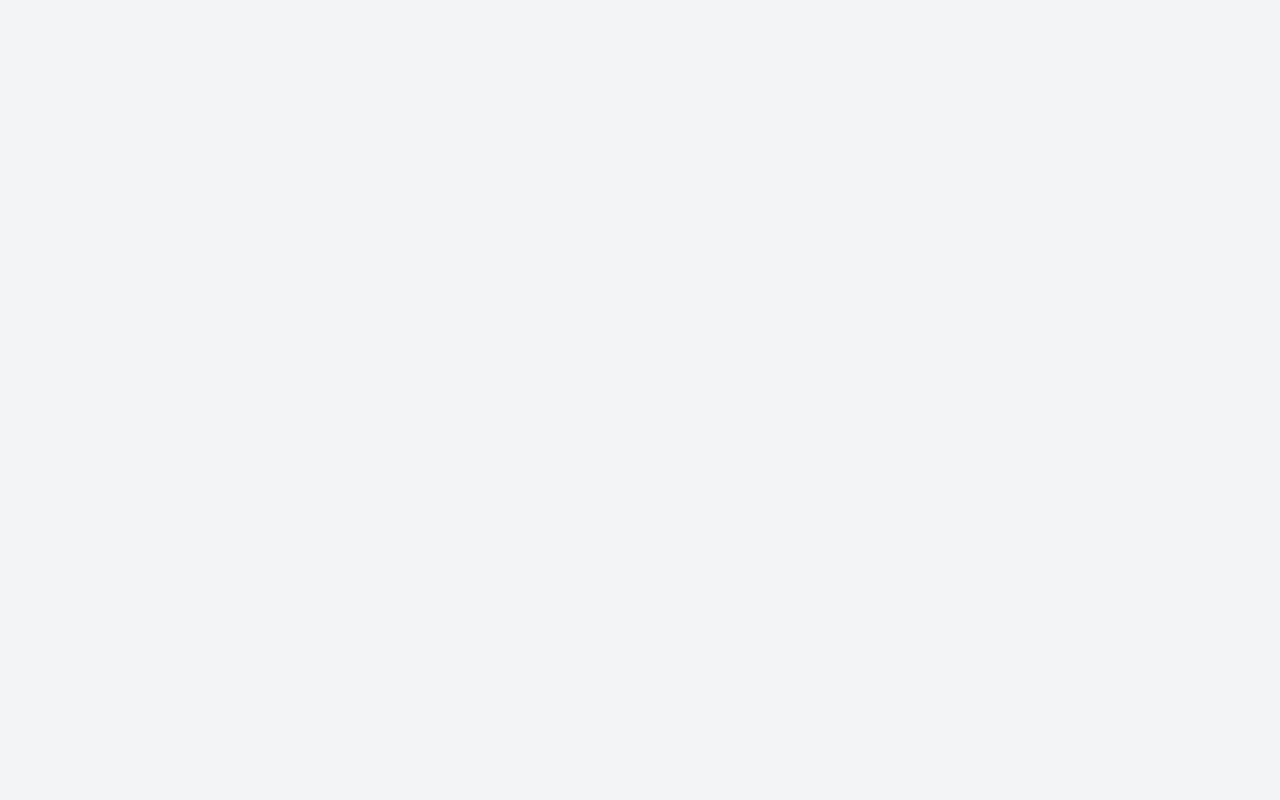
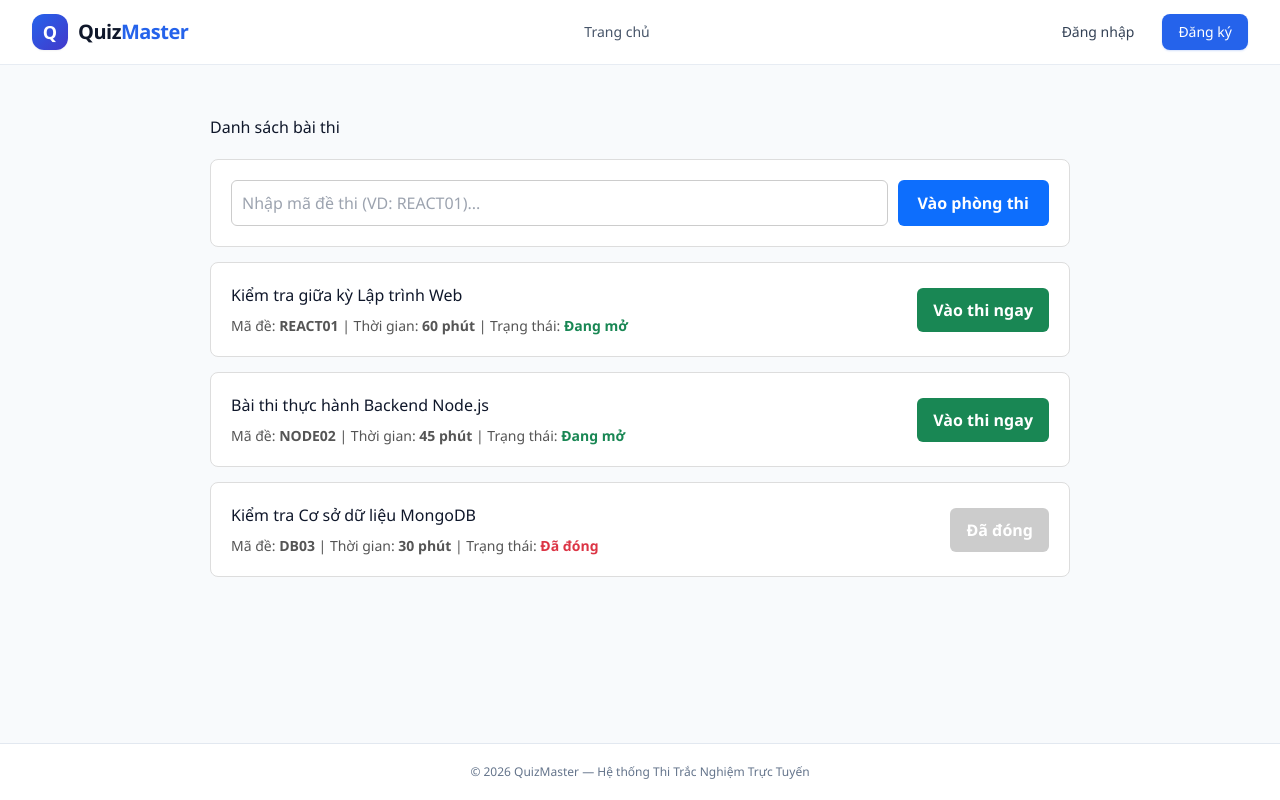
Before and after one commit to Ducvlm/1_LTW_CuoiKy, a React (Create React App) app in the folder cuoiky/: page /exams in a window 1280 px wide. Before the commit this address had no page. Built offline with nearby package versions, Linux system fonts and the light colour scheme.

Commit message:
hoàn thiện trang phòng thi

```diff
--- a/cuoiky/src/App.js
+++ b/cuoiky/src/App.js
@@ -6,6 +6,7 @@ import Home from './pages/Home';
 import Login from './pages/Login';
 import Register from './pages/Register';
 import ExamRoom from './pages/ExamRoom';
+import ExamList from './pages/ExamList';
 import AdminDashboard from './pages/AdminDashboard';
 import ProtectedRoute from './components/ProtectedRoute';
 
@@ -17,7 +18,8 @@ function App() {
           <Route index element={<Home />} />
           <Route path="login" element={<Login />} />
           <Route path="register" element={<Register />} />
-          <Route path="/thi" element={<ExamRoom />} />
+          <Route path="/exam-room" element={<ExamRoom />} />
+          <Route path="/exams" element={<ExamList />} />
           <Route
             path="admin"
             element={
--- /dev/null
+++ b/cuoiky/src/pages/ExamList.jsx
@@ -0,0 +1,134 @@
+import React, { useState } from 'react';
+import { useNavigate } from 'react-router-dom';
+
+
+const mockExams = [
+  { id: 1, code: 'REACT01', title: 'Kiểm tra giữa kỳ Lập trình Web', duration: 60, status: 'Đang mở' },
+  { id: 2, code: 'NODE02', title: 'Bài thi thực hành Backend Node.js', duration: 45, status: 'Đang mở' },
+  { id: 3, code: 'DB03', title: 'Kiểm tra Cơ sở dữ liệu MongoDB', duration: 30, status: 'Đã đóng' },
+];
+
+const ExamList = () => {
+  const [examCode, setExamCode] = useState('');
+  const [error, setError] = useState('');
+  const navigate = useNavigate();
+
+
+  const handleJoinByCode = (e) => {
+    e.preventDefault();
+    const foundExam = mockExams.find(
+      (ex) => ex.code.toUpperCase() === examCode.trim().toUpperCase()
+    );
+
+    if (!foundExam) {
+      setError(' Mã đề không tồn tại. Vui lòng kiểm tra lại!');
+      return;
+    }
+    if (foundExam.status !== 'Đang mở') {
+      setError(' Kỳ thi này hiện chưa mở hoặc đã đóng!');
+      return;
+    }
+
+    setError('');
+    navigate('/exam-room');
+  };
+
+  return (
+    <div style={{ maxWidth: '900px', margin: '30px auto', padding: '20px' }}>
+      <h2 style={{ marginBottom: '20px' }}>Danh sách bài thi</h2>
+
+
+      <form
+        onSubmit={handleJoinByCode}
+        style={{
+          display: 'flex',
+          gap: '10px',
+          marginBottom: '15px',
+          padding: '20px',
+          border: '1px solid #ddd',
+          borderRadius: '8px',
+          background: '#fff',
+        }}
+      >
+        <input
+          type="text"
+          placeholder="Nhập mã đề thi (VD: REACT01)..."
+          value={examCode}
+          onChange={(e) => setExamCode(e.target.value)}
+          style={{ flex: 1, padding: '10px', borderRadius: '6px', border: '1px solid #ccc' }}
+        />
+        <button
+          type="submit"
+          style={{
+            padding: '10px 20px',
+            background: '#0d6efd',
+            color: '#fff',
+            border: 'none',
+            borderRadius: '6px',
+            cursor: 'pointer',
+            fontWeight: 'bold',
+          }}
+        >
+          Vào phòng thi
+        </button>
+      </form>
+
+      {error && (
+        <p style={{ color: '#dc3545', fontWeight: 'bold', marginBottom: '20px' }}>
+          {error}
+        </p>
+      )}
+
+
+      <div style={{ display: 'flex', flexDirection: 'column', gap: '15px' }}>
+        {mockExams.map((exam) => (
+          <div
+            key={exam.id}
+            style={{
+              display: 'flex',
+              justifyContent: 'space-between',
+              alignItems: 'center',
+              padding: '20px',
+              border: '1px solid #ddd',
+              borderRadius: '8px',
+              background: '#fff',
+            }}
+          >
+            <div>
+              <h4 style={{ margin: '0 0 8px 0' }}>{exam.title}</h4>
+              <p style={{ margin: 0, color: '#555', fontSize: '14px' }}>
+                Mã đề: <strong>{exam.code}</strong> | Thời gian: <strong>{exam.duration} phút</strong> | Trạng thái:{' '}
+                <span
+                  style={{
+                    color: exam.status === 'Đang mở' ? '#198754' : '#dc3545',
+                    fontWeight: 'bold',
+                  }}
+                >
+                  {exam.status}
+                </span>
+              </p>
+            </div>
+
+            <button
+              disabled={exam.status !== 'Đang mở'}
+              onClick={() => navigate('/exam-room')}
+              style={{
+                padding: '10px 16px',
+                background: exam.status === 'Đang mở' ? '#198754' : '#ccc',
+                color: '#fff',
+                border: 'none',
+                borderRadius: '6px',
+                cursor: exam.status === 'Đang mở' ? 'pointer' : 'not-allowed',
+                fontWeight: 'bold',
+              }}
+            >
+              {exam.status === 'Đang mở' ? 'Vào thi ngay' : 'Đã đóng'}
+            </button>
+          </div>
+        ))}
+      </div>
+    </div>
+  );
+};
+
+export default ExamList;
--- a/cuoiky/src/pages/ExamRoom.jsx
+++ b/cuoiky/src/pages/ExamRoom.jsx
@@ -4,7 +4,11 @@ import React, { useState, useEffect } from 'react';
 const mockQuestions = [
   { id: 1, text: "React được phát triển bởi công ty nào?", options: ["Google", "Facebook", "Microsoft", "Apple"] },
   { id: 2, text: "Hook nào dùng để quản lý state cơ bản nhất?", options: ["useEffect", "useContext", "useState", "useReducer"] },
-  { id: 3, text: "Để chuyển trang trong React Router v6, ta dùng hook nào?", options: ["useHistory", "useNavigate", "useRouter", "useTransition"] }
+  { id: 3, text: "Để chuyển trang trong React Router v6, ta dùng hook nào?", options: ["useHistory", "useNavigate", "useRouter", "useTransition"] },
+  { id: 4, text: "React được phát triển bởi công ty nào?", options: ["Google", "Facebook", "Microsoft", "Apple"] },
+  { id: 5, text: "Hook nào dùng để quản lý state cơ bản nhất?", options: ["useEffect", "useContext", "useState", "useReducer"] },
+  { id: 6, text: "Để chuyển trang trong React Router v6, ta dùng hook nào?", options: ["useHistory", "useNavigate", "useRouter", "useTransition"] },
+  { id: 7, text: "Để chuyển trang trong React Router v6, ta dùng hook nào?", options: ["useHistory", "useNavigate", "useRouter", "useTransition"] },
 ];
 
 const ExamRoom = () => {
--- a/cuoiky/src/pages/Register.jsx
+++ b/cuoiky/src/pages/Register.jsx
@@ -5,7 +5,7 @@ const Register = () => {
     username: '',
     email: '',
     password: '',
-    role: 'student' // Mặc định là thí sinh
+    role: 'student'
   });
 
   const [message, setMessage] = useState('');
```
